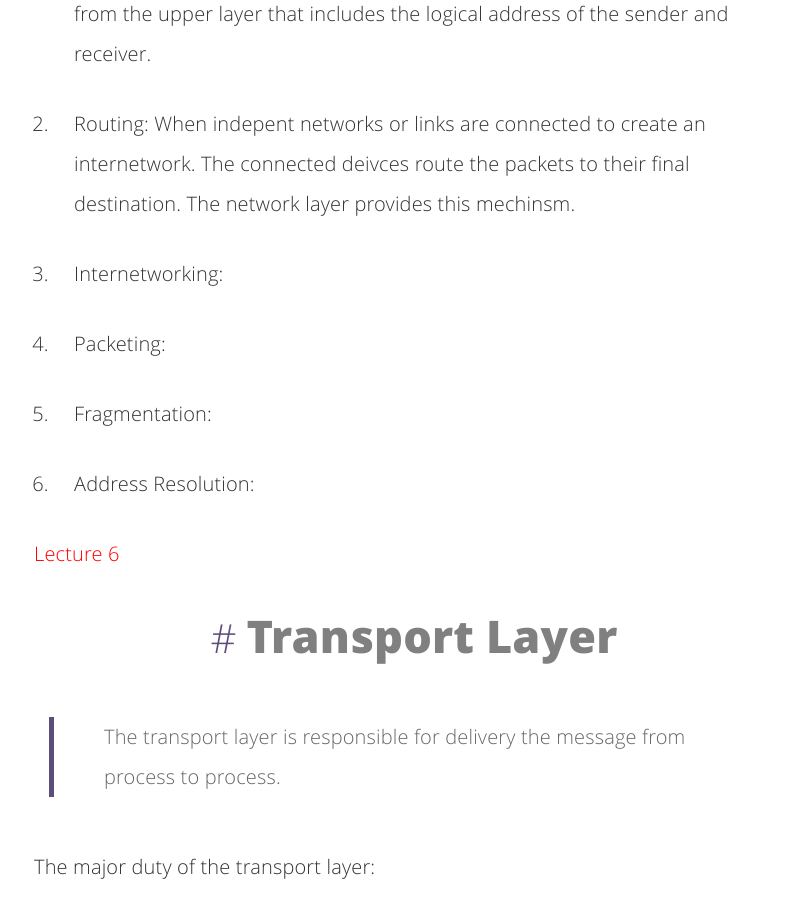
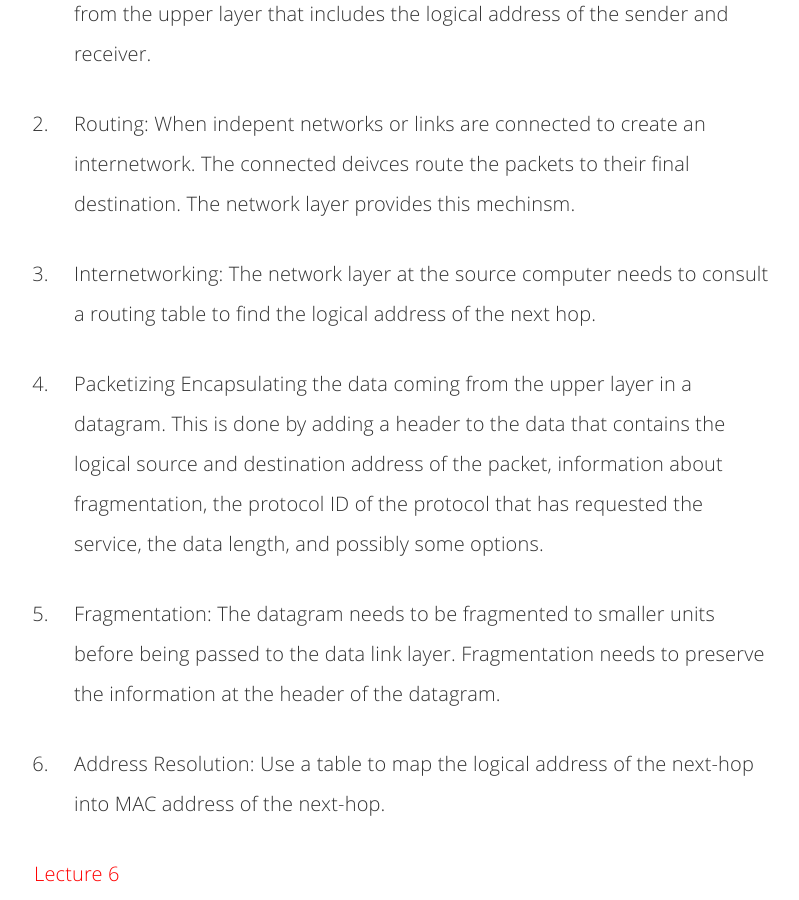
Before and after one commit to GSephrioth/gsephrioth.github.com, a Jekyll site: the page built from _posts/2017-01-19-Internet-communication-Class-Notes.md, in a window 1280 px wide and 900 px high, scrolled down 7875 px. Shown: the whole window, without its empty margins (226-1025 px from the left). Built offline with Jekyll 4.4.1, drawn with Linux system fonts in a browser that asks for light colours; comment, search, counter and statistics services are not loaded; some of the changed text lies outside the part shown.

Commit message:
Updated TCP/IP protocol suite
- Updated the duty of network layer

```diff
--- a/_posts/2017-01-19-Internet-communication-Class-Notes.md
+++ b/_posts/2017-01-19-Internet-communication-Class-Notes.md
@@ -172,14 +172,17 @@ The network layer adds a header to the data unit coming from the upper layer tha
 2. Routing:
 When indepent networks or links are connected to create an internetwork. The connected deivces route the packets to their final destination. The network layer provides this mechinsm.
 
+3. Internetworking:
+The network layer at the source computer needs to consult a routing table to find the logical address of the next hop.
 
-3. Internetworking:
-
-4. Packeting:
+4. Packetizing
+Encapsulating the data coming from the upper layer in a datagram. This is done by adding a header to the data that contains the logical source and destination address of the packet, information about fragmentation, the protocol ID of the protocol that has requested the service, the data length, and possibly some options.
 
 5. Fragmentation:
+The datagram needs to be fragmented to smaller units before being passed to the data link layer. Fragmentation needs to preserve the information at the header of the datagram.
 
 6. Address Resolution:
+Use a table to map the logical address of the next-hop into MAC address of the next-hop.
 
 <p style="color:red">Lecture 6</p>
 
```
Also changed, not shown: other parts of _posts/2017-01-19-Internet-communication-Class-Notes.md (+1 -1 lines).
